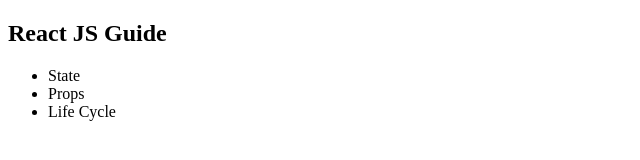
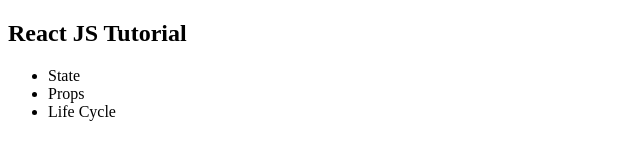
Before and after one commit to maheshpotedevex/mgit, a plain HTML site: page index.html in a window 1280 px wide. Shown: the full height of the page, 0-640 px from the left. Drawn offline with Linux system fonts and the light colour scheme.

Commit message:
Modified by user mahesh

```diff
--- a/index.html
+++ b/index.html
@@ -8,7 +8,7 @@
 </head>
 <body>
 	<div>
-		<h2>React JS Guide</h2>
+		<h2>React JS Tutorial</h2>
 		<p>
 			<ul>
 				<li>State</li>
```
